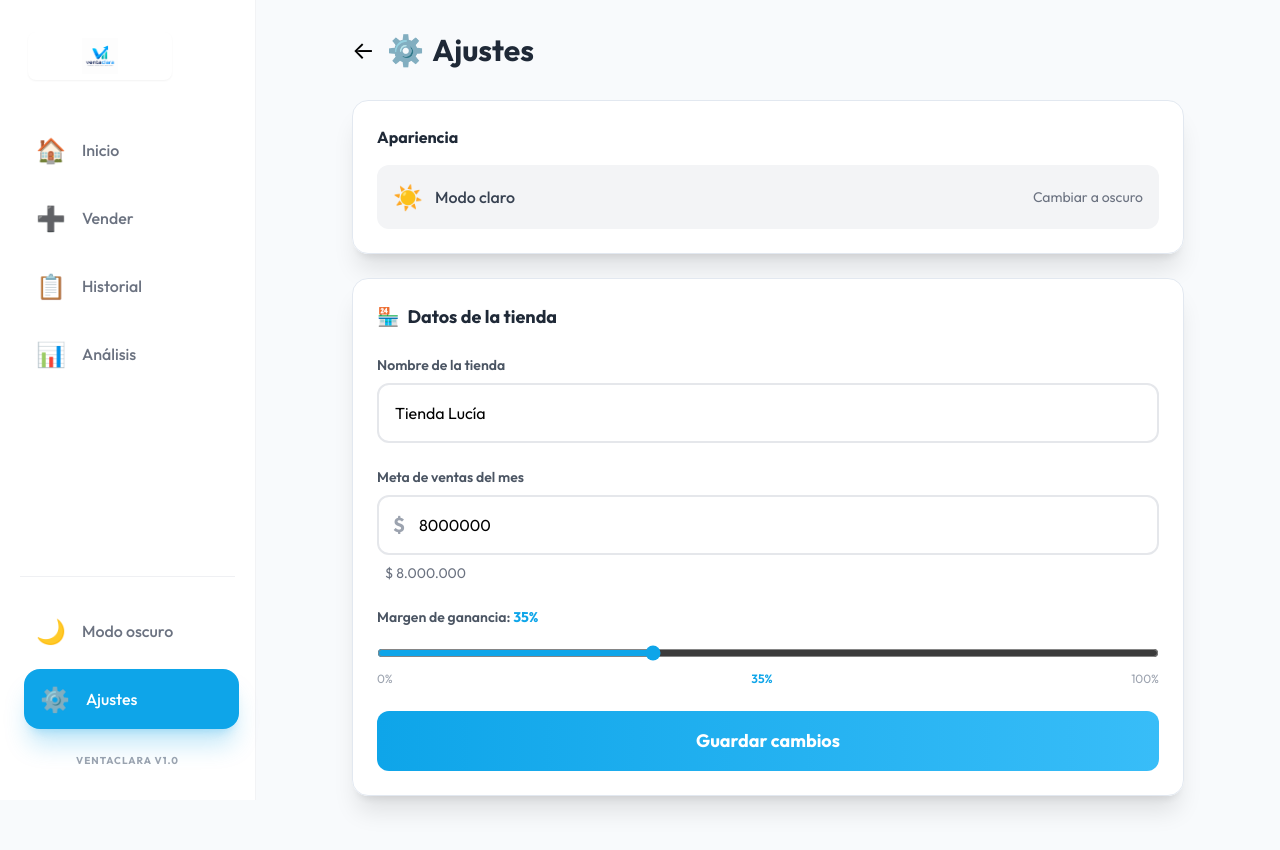
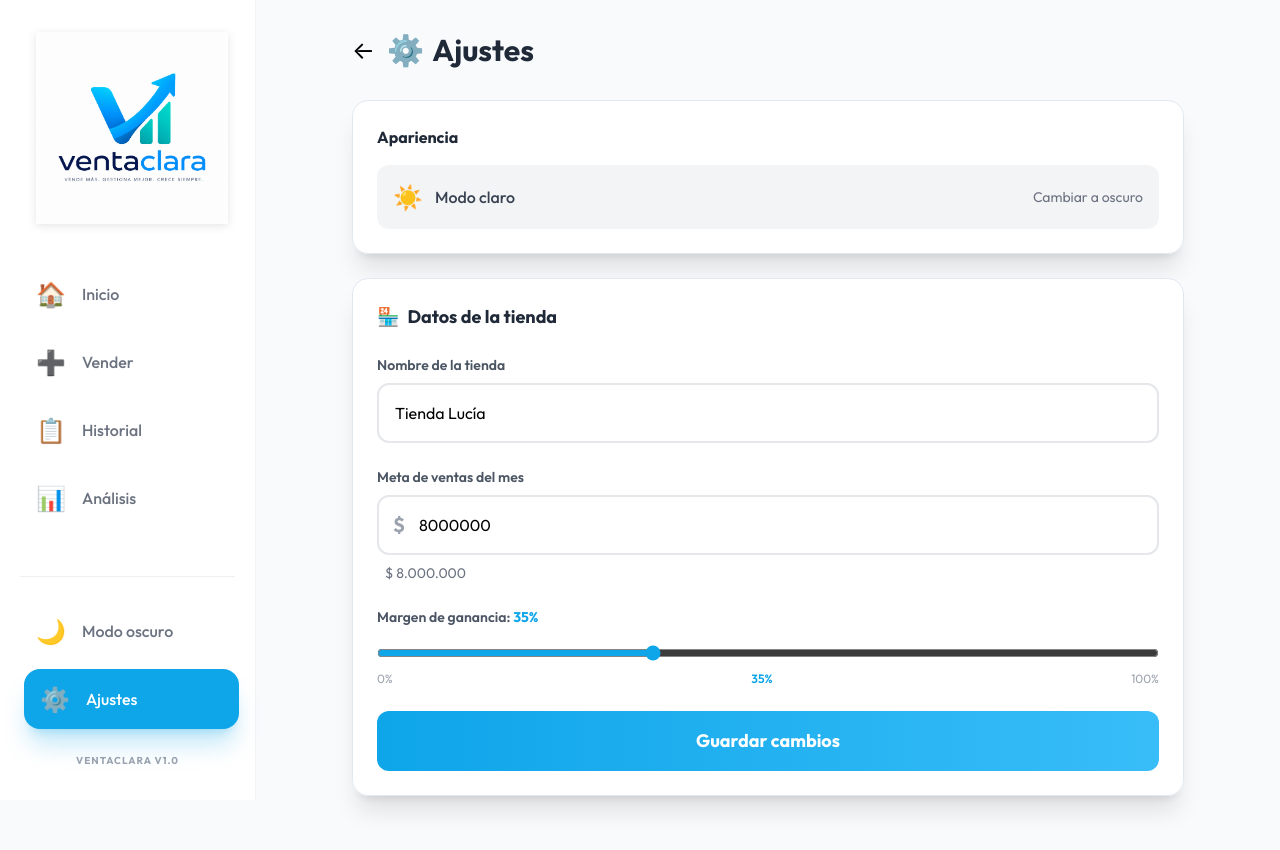
Before and after one commit to jair0942/ventaclara-app, a React (Vite) app: page /ajustes in a window 1280 px wide. Built offline with nearby package versions, Linux system fonts and the light colour scheme.

Commit message:
fix: ajustar escala y proporcion del logo PNG

```diff
--- a/src/components/Logo.jsx
+++ b/src/components/Logo.jsx
@@ -1,18 +1,14 @@
 import React from 'react';
 
-export default function Logo({ className = "h-10", showText = false }) {
-  // Nota: El logo proporcionado es horizontal y tiene fondo blanco.
-  // Lo envolvemos en un contenedor controlado para que no se desborde y se vea bien en modo oscuro.
+export default function Logo({ className = "w-40", showText = false }) {
   return (
     <div className={`flex items-center ${className}`}>
-      <div className="h-full aspect-[3/1] bg-white rounded-lg p-1.5 shadow-sm overflow-hidden flex items-center justify-center">
-        <img
-          src="/logo.png"
-          alt="VentaClara Logo"
-          className="h-full w-full object-contain"
-        />
-      </div>
-
+      <img
+        src="/logo.png"
+        alt="VentaClara Logo"
+        className="w-full h-auto object-contain"
+        style={{ filter: "drop-shadow(0px 2px 4px rgba(0,0,0,0.1))" }}
+      />
       {showText && (
         <span className="ml-3 font-extrabold text-gray-900 dark:text-white tracking-tight text-xl">
           VentaClara
--- a/src/components/NavBar.jsx
+++ b/src/components/NavBar.jsx
@@ -20,7 +20,7 @@ export default function NavBar() {
       <div className="fixed md:hidden top-0 left-0 right-0 z-50 bg-white/90 dark:bg-card-dark/90 backdrop-blur-md border-b border-gray-200 dark:border-gray-800 shadow-sm">
         <div className="max-w-2xl mx-auto px-4 h-14 flex items-center justify-between">
           <Link to="/" className="flex items-center">
-            <Logo className="h-8" />
+            <Logo className="w-32" />
           </Link>
 
           <div className="flex items-center gap-2">
@@ -84,8 +84,8 @@ export default function NavBar() {
       <nav className="hidden md:fixed md:left-0 md:top-0 md:bottom-0 md:w-64 md:bg-white/90 md:dark:bg-card-dark/90 md:backdrop-blur-xl md:border-r md:border-gray-200/50 md:dark:border-white/5 md:flex md:flex-col md:py-8 md:px-5 md:z-30">
 
         {/* Logo de la aplicación (Desktop) */}
-        <Link to="/" className="flex items-center mb-10 pl-2 group">
-          <Logo className="h-12 group-hover:scale-105 transition-transform" />
+        <Link to="/" className="flex items-center justify-center mb-10 pl-2 group">
+          <Logo className="w-48 group-hover:scale-105 transition-transform" />
         </Link>
 
         {/* Opciones del menú */}
```
